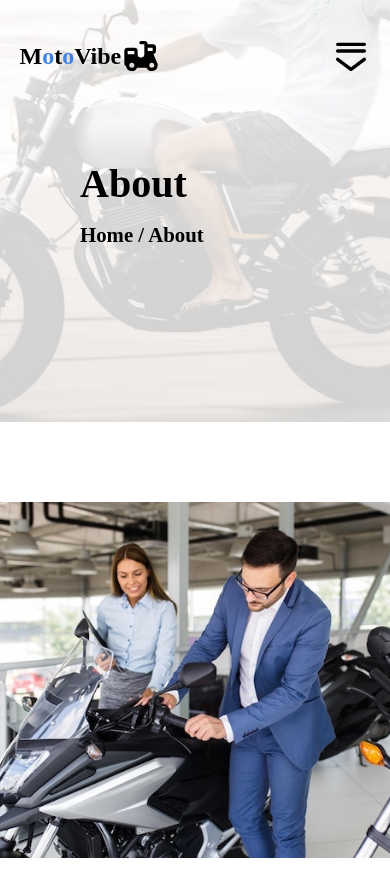
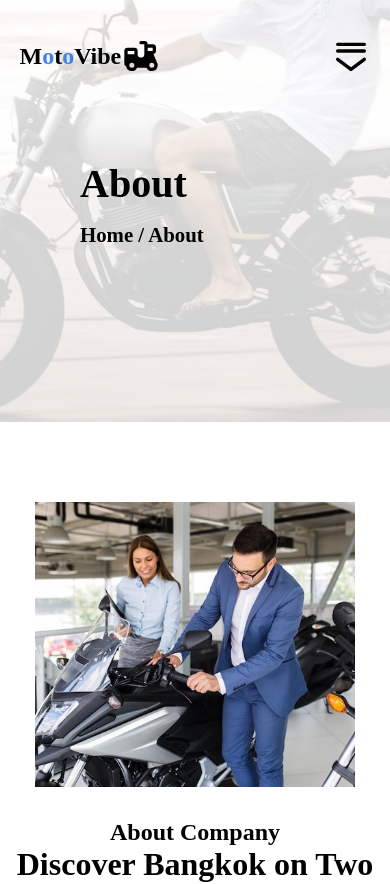
Before and after one commit to OnigiriKing/moto-vibe, a React (Create React App) app: page /About in a window 390 px wide. Shown: the top 884 px of the page. Built offline with nearby package versions, Linux system fonts and the light colour scheme.

Commit message:
About page img fix

```diff
--- a/src/styles/aboutStyle/_about.scss
+++ b/src/styles/aboutStyle/_about.scss
@@ -24,6 +24,10 @@
 
     img {
       width: 25rem;
+
+       @media (max-width: 420px) {
+    width: 20rem;
+  }
     }
   }
 }
```
Also changed, not shown: src/dist/style.css, 1 other file (tests, documents, lock files or other folders).
